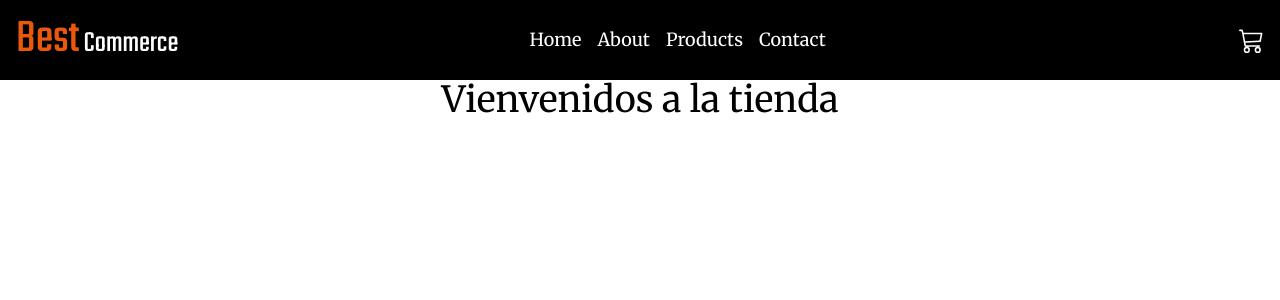
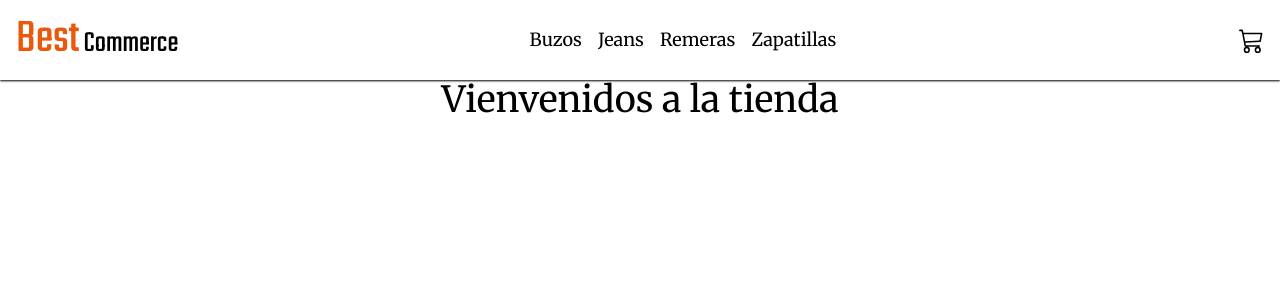
Before and after one commit to alexis-orphant/ecommerce-ch, a React (Create React App) app: page / in a window 1280 px wide. Shown: the top 300 px of the page. Built offline with nearby package versions, Linux system fonts and the light colour scheme.

Commit message:
PreEntrega1+Orphant

```diff
--- a/src/components/CartWidget.js
+++ b/src/components/CartWidget.js
@@ -5,7 +5,7 @@ const CartWidget = () => {
     return (
         <>
             <BsCart3
-                className="text-white font-serif text-lg hover:text-orange-600 duration-200"
+                className="text-black dark:text-white font-serif text-lg hover:text-orange-600 duration-200"
                 size={25}
             />
         </>
--- a/src/components/ItemListContainer.js
+++ b/src/components/ItemListContainer.js
@@ -1,9 +1,9 @@
 import React from "react";
 
 const ItemListContainer = ({ greeting }) => {
-    return <div>
+    return <section>
         <h1 className="text-4xl text-center font-serif">{greeting}</h1>
-    </div>;
+    </section>;
 };
 
 export default ItemListContainer;
--- a/src/components/NavBar.js
+++ b/src/components/NavBar.js
@@ -3,9 +3,9 @@ import CartWidget from "./CartWidget";
 
 const NavBar = () => {
     return (
-        <header className="w-screen h-[80px] bg-black grid grid-cols-2 sm:grid-cols-3 md:grid-cols-3 xl:grid-cols-5 gap-4 items-center py-3 px-4">
+        <header className="w-screen h-[80px] bg-white shadow-sm shadow-black dark:bg-black grid grid-cols-2 sm:grid-cols-3 md:grid-cols-3 xl:grid-cols-5 gap-4 items-center py-3 px-4">
             <div>
-                <h2 className="text-white font-signature text-3xl">
+                <h2 className="text-black dark:text-white font-signature text-3xl">
                     <span className="text-orange-600 text-5xl">
                         Best
                     </span>{" "}
@@ -15,42 +15,42 @@ const NavBar = () => {
 
             <div className="hidden xl:block"></div>
 
-            <div className="mx-auto hidden sm:block xl:justify-self-end">
+            <nav className="mx-auto hidden sm:block xl:justify-self-end">
                 <ul className="flex justify-between">
                     <li className="px-2">
                         <a
                             href="#"
-                            className="text-white font-serif text-lg hover:text-orange-600 duration-200"
+                            className="text-black dark:text-white font-serif text-lg hover:text-orange-600 duration-200"
                         >
-                            Home
+                            Buzos
                         </a>
                     </li>
                     <li className="px-2">
                         <a
                             href="#"
-                            className="text-white font-serif text-lg hover:text-orange-600 duration-200"
+                            className="text-black dark:text-white font-serif text-lg hover:text-orange-600 duration-200"
                         >
-                            About
+                            Jeans
                         </a>
                     </li>
                     <li className="px-2">
                         <a
                             href="#"
-                            className="text-white font-serif text-lg hover:text-orange-600 duration-200"
+                            className="text-black dark:text-white font-serif text-lg hover:text-orange-600 duration-200"
                         >
-                            Products
+                            Remeras
                         </a>
                     </li>
                     <li className="px-2">
                         <a
                             href="#"
-                            className="text-white font-serif text-lg hover:text-orange-600 duration-200"
+                            className="text-black dark:text-white font-serif text-lg hover:text-orange-600 duration-200"
                         >
-                            Contact
+                            Zapatillas
                         </a>
                     </li>
                 </ul>
-            </div>
+            </nav>
 
             <div className="hidden xl:block "></div>
 
```
